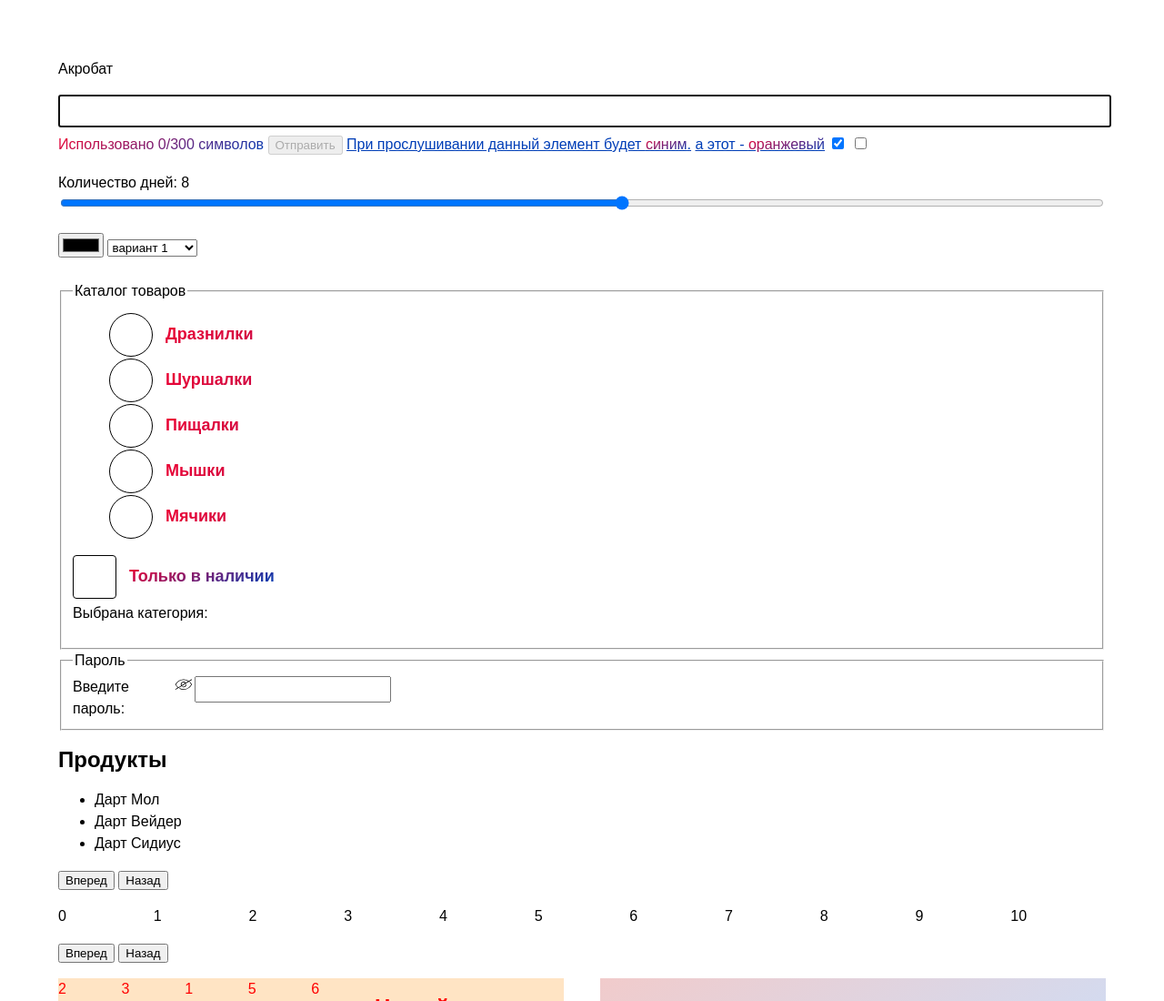
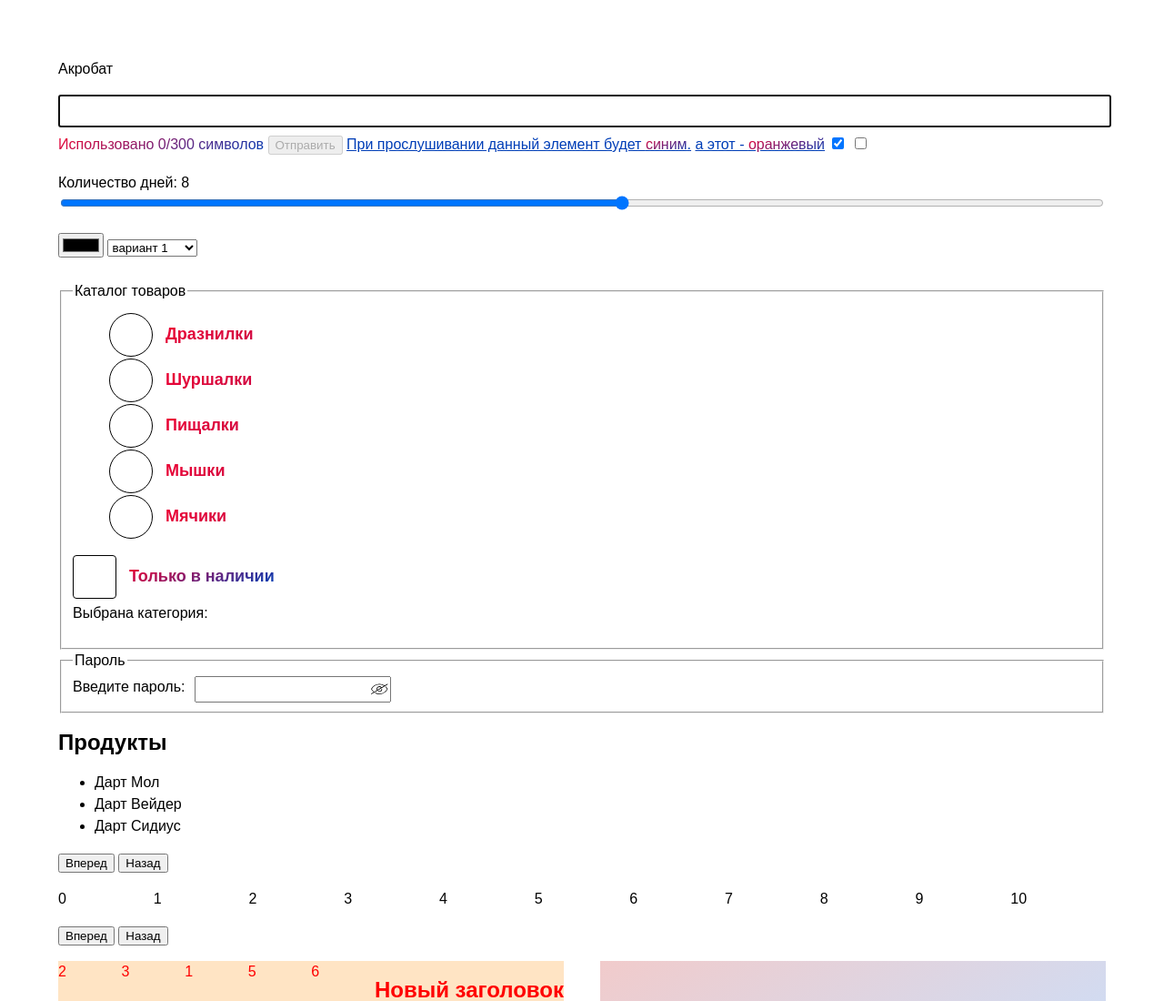
Before and after one commit to juliachernomor/training, a website: page index.html in a window 1280 px wide. Shown: the top 1100 px of the page at 91% size. Drawn offline with Linux system fonts and the light colour scheme.

Commit message:
password23

```diff
--- a/style.css
+++ b/style.css
@@ -461,8 +461,8 @@ a {
   z-index: 1;
 }
 
-.pass svg1,
-.pass svg2 {
+.svg1,
+.svg2 {
   position: absolute;
   content: "";
   color: #000;
@@ -471,7 +471,7 @@ a {
   top: 5px;
 }
 
-.pass svg2 {
+.svg2 {
   top: 4px;
 }
 
```
